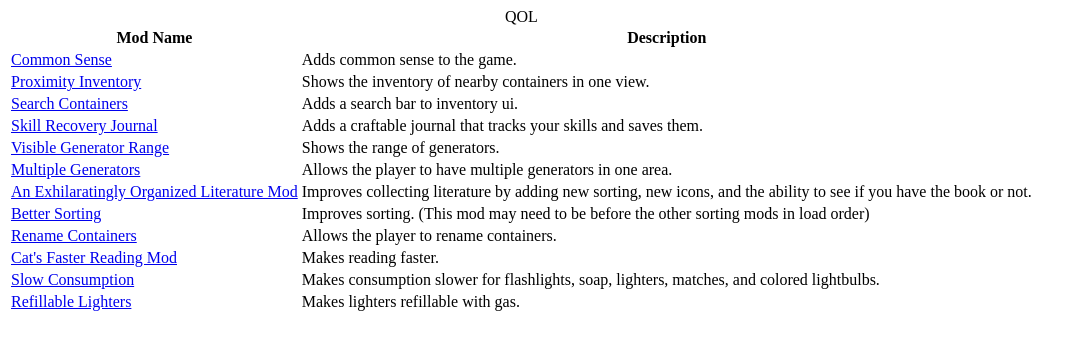
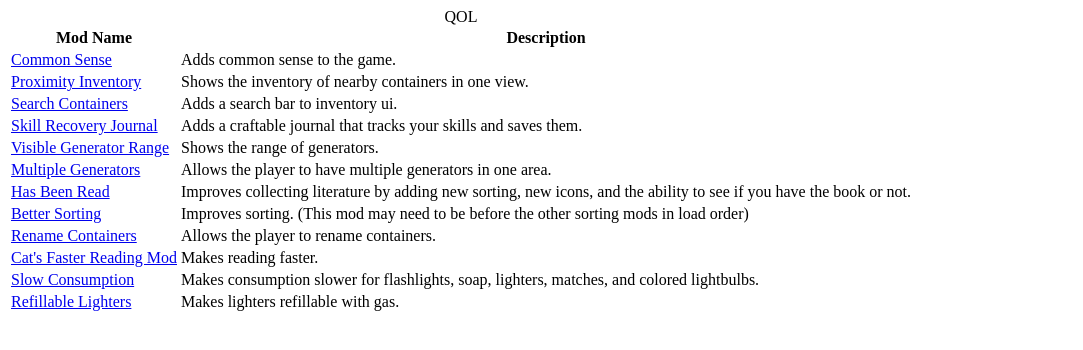
Before and after one commit to Loneranger419/CampD-PZ-Mods, a plain HTML site: page tables/qol.html in a window 1280 px wide. Shown: the whole page, without its empty margins (0-1083 px from the left). Drawn offline with Linux system fonts and the light colour scheme.

Commit message:
Replaced book mod

```diff
--- a/tables/qol.html
+++ b/tables/qol.html
@@ -34,7 +34,7 @@
                 <td>Allows the player to have multiple generators in one area.</td>
             </tr>
             <tr>
-                <td><a href="https://steamcommunity.com/sharedfiles/filedetails/?id=2071347174">An Exhilaratingly Organized Literature Mod</a></td>
+                <td><a href="https://steamcommunity.com/sharedfiles/filedetails/?id=2544353492">Has Been Read</a></td>
                 <td>Improves collecting literature by adding new sorting, new icons, and the ability to see if you have the book or not.</td>
             </tr>
             <tr>
```
Also changed, not shown: tables/environment.html (+4 -0 lines).
